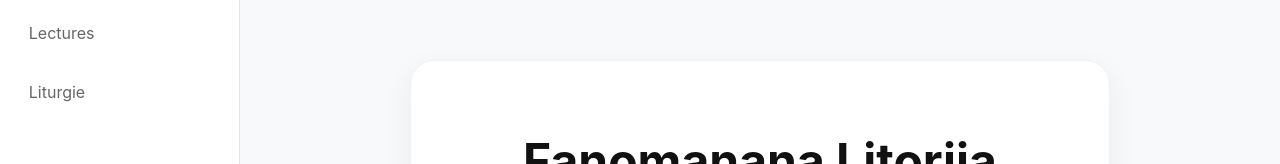
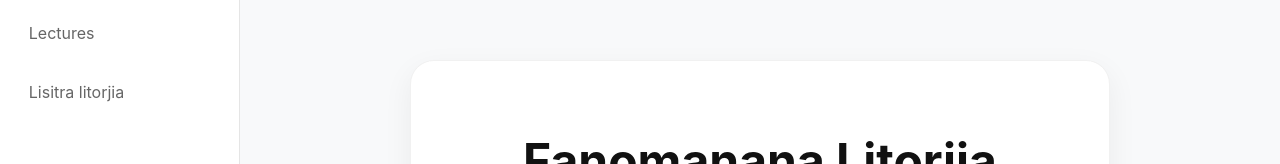
Before and after one commit to andri-Ts/e-liturgie, a React (Vite) app: page / in a window 1280 px wide. Shown: the part 194-358 px from the top of the page. Built offline with nearby package versions, Linux system fonts and the light colour scheme; no server answers.

Commit message:
feat: ajout d'un champ avant alelouia

```diff
--- a/src/components/layouts/sidebar/Sidebar.jsx
+++ b/src/components/layouts/sidebar/Sidebar.jsx
@@ -14,7 +14,7 @@ function Sidebar() {
       <nav className="sidebar-nav">
         <NavLink to="/">Accueil</NavLink>
         <NavLink to="/lecture">Lectures</NavLink>
-        <NavLink to="/liturgie">Liturgie</NavLink>
+        <NavLink to="/liturgies">Lisitra litorjia</NavLink>
       </nav>
     </aside>
   );
--- a/src/data/defautlLiturgie.js
+++ b/src/data/defautlLiturgie.js
@@ -34,6 +34,14 @@ export function createDefaultElements() {
       id: crypto.randomUUID(),
       type: 'chant',
       label: 'Aleloia',
+      data: {
+        titre: '',
+      },
+    },
+    {
+      id: crypto.randomUUID(),
+      type: 'lecture',
+      label: 'Andininy Aleloia',
       data: {
         titre: '',
       },
```
